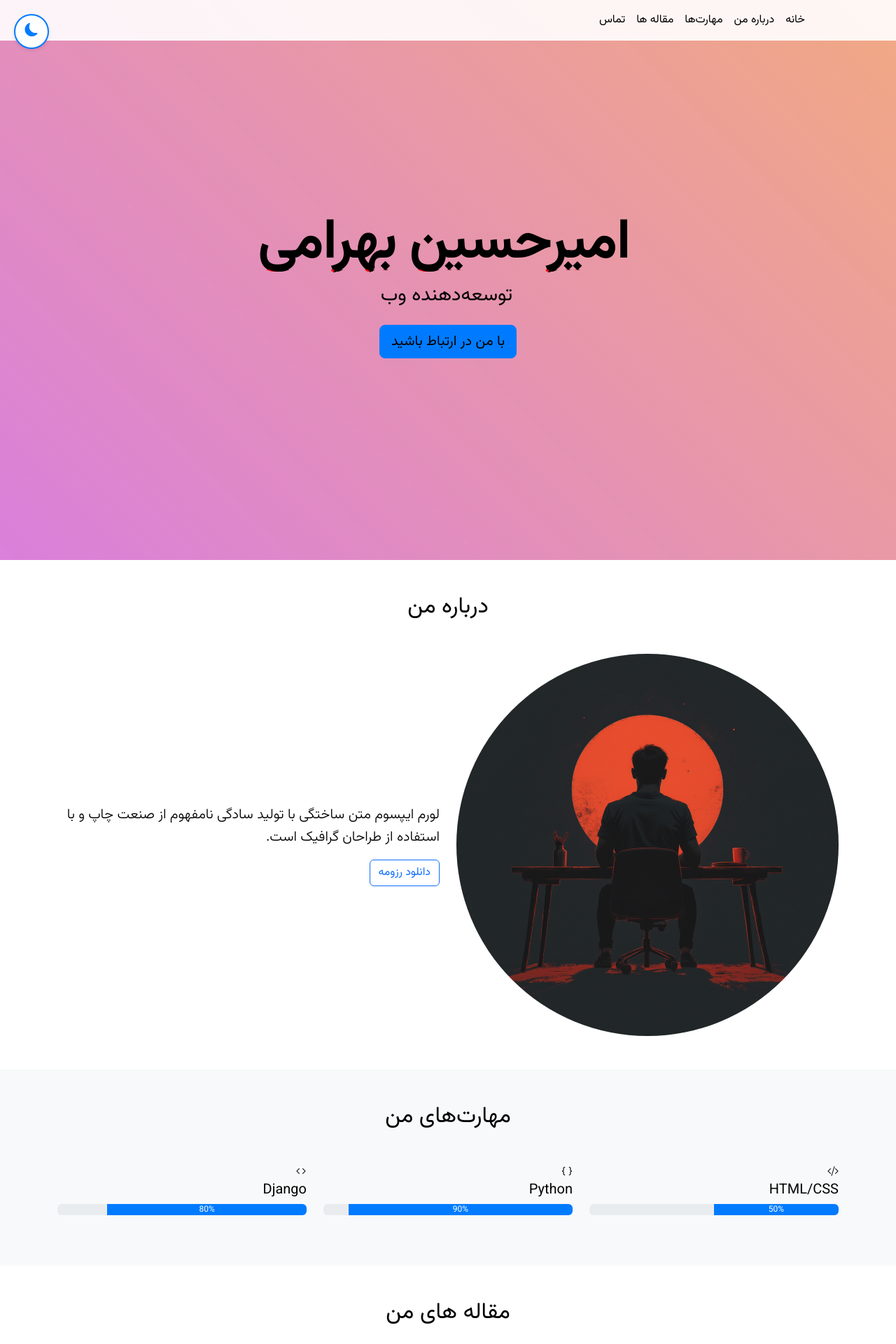
After one commit to AmirHB3/AmirHB, a PHP site: page /index.php in a window 1280 px wide. The commit adds this page. Shown: the top 1920 px of the page at 70% size. Run offline with PHP 8.4, Linux system fonts and the light colour scheme; some libraries are stand-ins or nearby versions.

Commit message:
convert files to php , add blog page and other things

```diff
--- a/assets/css/style.css
+++ b/assets/css/style.css
@@ -166,6 +166,7 @@ body.dark-mode .card {
 
 /* Button Styles */
 .btn-primary {
+    color: var(--text-color);
     background-color: var(--primary-color);
     border-color: var(--primary-color);
     transition: all 0.3s ease;
@@ -174,6 +175,15 @@ body.dark-mode .card {
 .btn-primary:hover {
     background-color: transparent;
     color: var(--primary-color);
+}
+
+.card .btn-primary{
+    margin: 0 auto;
+    display: block;
+    color: var(--text-color);
+    background-color: var(--primary-color);
+    border-color: var(--primary-color);
+    transition: all 0.3s ease;
 }
 
 /* Form Styles */
@@ -425,3 +435,55 @@ body.dark-mode #contact .btn-primary:hover {
 .custom-alert-content button:hover {
     background-color: #0056b3;
 }
+
+/* custom footer */
+#custom-footer {
+    transition: background-color 0.3s ease, color 0.3s ease;
+}
+
+#custom-footer.light-mode {
+    background-color: #f8f9fa;
+    color: #333;
+}
+
+#custom-footer.dark-mode {
+    background-color: #343a40;
+    color: #f8f9fa;
+}
+
+#custom-footer .social-icons a {
+    color: inherit;
+    transition: color 0.3s ease;
+}
+
+#custom-footer.light-mode .social-icons a:hover {
+    color: #007bff;
+}
+
+#custom-footer.dark-mode .social-icons a:hover {
+    color: #17a2b8;
+}
+
+.img-fluid {
+    display: block;
+    margin: auto;
+}
+
+/* custom scroll bar */
+::-webkit-scrollbar {
+    width: 5px;
+}
+::-webkit-scrollbar-track {
+    background: #f1f1f1;
+}
+::-webkit-scrollbar-thumb {
+    background: #888888;
+}
+::-webkit-scrollbar-thumb:hover {
+    background: #555;
+}
+
+.img-fluid .article-img {
+    display: block;
+    margin: auto;
+}
--- a/assets/js/script.js
+++ b/assets/js/script.js
@@ -3,12 +3,35 @@ document.addEventListener('DOMContentLoaded', function () {
     const darkModeToggle = document.getElementById('darkModeToggle');
     const body = document.body;
     const darkModeIcon = document.getElementById('darkModeIcon');
+    // custom footer light/dark
+    const footer = document.getElementById('custom-footer');
+
+    function setFooterMode(isDark) {
+        footer.classList.toggle('dark-mode', isDark);
+        footer.classList.toggle('light-mode', !isDark);
+    }
 
     function setDarkMode(isDark) {
         body.classList.toggle('dark-mode', isDark);
         darkModeIcon.className = isDark ? 'bi bi-sun-fill' : 'bi bi-moon-fill';
         localStorage.setItem('darkMode', isDark ? 'enabled' : 'disabled');
+
+        // Update navbar
+        const navbar = document.querySelector('.navbar');
+        if (navbar) {
+            navbar.classList.toggle('navbar-light', !isDark);
+            navbar.classList.toggle('navbar-dark', isDark);
+            navbar.classList.toggle('bg-light', !isDark);
+            navbar.classList.toggle('bg-dark', isDark);
+        }
+
+        // Update cards
+        document.querySelectorAll('.card').forEach(card => {
+            card.classList.toggle('bg-dark', isDark);
+            card.classList.toggle('text-white', isDark);
+        });
     }
+
 
     const savedDarkMode = localStorage.getItem('darkMode');
     const prefersDarkScheme = window.matchMedia('(prefers-color-scheme: dark)');
@@ -23,6 +46,15 @@ document.addEventListener('DOMContentLoaded', function () {
     const navbar = document.querySelector('.navbar');
     window.addEventListener('scroll', () => {
         navbar.classList.toggle('navbar-scrolled', window.scrollY > 50);
+    });
+
+    // Initial setting
+    setFooterMode(body.classList.contains('dark-mode'));
+
+    // Update footer when dark mode changes
+    darkModeToggle.addEventListener('click', () => {
+        const isDark = body.classList.contains('dark-mode');
+        setFooterMode(isDark);
     });
 
     // Smooth scrolling
@@ -63,7 +95,7 @@ document.addEventListener('DOMContentLoaded', function () {
             Swal.fire({
                 icon: 'success',
                 title: 'پیام شما ارسال شد!',
-                text: 'به زودی با شما تماس خواهیم گرفت.',
+                text: 'به زودی با شما تماس خواهم گرفت.',
                 confirmButtonText: 'باشه',
                 confirmButtonColor: '#007bff',
                 background: '#f9f9f9',
--- /dev/null
+++ b/components/footer.php
@@ -0,0 +1,26 @@
+<!-- Footer -->
+<footer id="custom-footer" class="py-4">
+    <div class="container text-center">
+        <p>&copy; 2024 تمامی حقوق محفوظ است.</p>
+        <div class="social-icons mt-3">
+            <a href="#" class="mx-2"><i class="bi bi-linkedin"></i></a>
+            <a href="#" class="mx-2"><i class="bi bi-github"></i></a>
+            <a href="#" class="mx-2"><i class="bi bi-telegram"></i></a>
+            <a href="#" class="mx-2"><i class="bi bi-instagram"></i></a>
+        </div>
+    </div>
+</footer>
+
+<!-- custom alert -->
+<div id="custom-alert" class="custom-alert hidden">
+    <div class="custom-alert-content">
+        <h3>پیام شما ارسال شد!</h3>
+        <p>به زودی با شما تماس خواهم گرفت.</p>
+        <button id="alert-ok-btn">باشه</button>
+    </div>
+</div>
+
+<!-- script -->
+<script src="https://cdn.jsdelivr.net/npm/bootstrap@5.3.0/dist/js/bootstrap.bundle.min.js"></script>
+<script src="https://cdn.jsdelivr.net/npm/sweetalert2@11"></script>
+<script src="assets/js/script.js"></script>
--- /dev/null
+++ b/components/header.php
@@ -0,0 +1,29 @@
+<!DOCTYPE html>
+<html lang="fa" dir="rtl">
+    <head>
+        <meta charset="UTF-8">
+        <meta name="viewport" content="width=device-width, initial-scale=1.0">
+        <title>AmirHB</title>
+        <!-- Styles and Fonts -->
+        <link href="https://cdn.jsdelivr.net/npm/bootstrap@5.3.0/dist/css/bootstrap.min.css" rel="stylesheet">
+        <link rel="stylesheet" href="https://cdn.jsdelivr.net/npm/bootstrap-icons@1.10.5/font/bootstrap-icons.css">
+        <link href="https://fonts.googleapis.com/css2?family=Vazirmatn:wght@300;400;700&display=swap" rel="stylesheet">
+        <link rel="stylesheet" href="https://cdn.jsdelivr.net/npm/sweetalert2@11/dist/sweetalert2.min.css">
+        <link rel="stylesheet" href="assets/css/style.css">
+    </head>
+    <body>
+        <!-- Animated Background -->
+        <div class="animated-background"></div>
+
+        <!-- Header Section -->
+        <header id="home" class="vh-100 d-flex align-items-center">
+            <div class="container text-center">
+                <div class="title-container">
+                    <h1 id="animated-title" class="display-1 mb-3 animated-text glitch">امیرحسین بهرامی</h1>
+                </div>
+                <h2 class="h3 mb-4 animated-text">توسعه‌دهنده وب</h2>
+                <a href="#contact" class="btn btn-primary btn-lg">با من در ارتباط باشید</a>
+            </div>
+        </header>
+
+        <main>
--- /dev/null
+++ b/components/navbar.php
@@ -0,0 +1,35 @@
+<!-- Navbar -->
+<nav class="navbar navbar-expand-lg navbar-light fixed-top">
+            <div class="container">
+                <button class="navbar-toggler" type="button" data-bs-toggle="collapse" data-bs-target="#navbarNav" aria-controls="navbarNav" aria-expanded="false" aria-label="Toggle navigation">
+                    <div class="hamburger-icon">
+                        <span></span>
+                        <span></span>
+                        <span></span>
+                    </div>
+                </button>
+                <div class="collapse navbar-collapse" id="navbarNav">
+                    <ul class="navbar-nav ms-auto">
+                        <li class="nav-item">
+                            <a class="nav-link" href="#home">خانه</a>
+                        </li>
+                        <li class="nav-item">
+                            <a class="nav-link" href="#about">درباره من</a>
+                        </li>
+                        <li class="nav-item">
+                            <a class="nav-link" href="#skills">مهارت‌ها</a>
+                        </li>
+                        <li class="nav-item">
+                            <a class="nav-link" href="#projects">مقاله ها</a>
+                        </li>
+                        <li class="nav-item">
+                            <a class="nav-link" href="#contact">تماس</a>
+                        </li>
+                    </ul>
+                </div>
+                <button id="darkModeToggle" class="btn" aria-label="تغییر حالت تاریک/روشن">
+                    <i id="darkModeIcon" class="bi bi-moon-fill"></i>
+                </button>
+            </div>
+        </nav>
+        <main>
--- /dev/null
+++ b/index.php
@@ -0,0 +1,124 @@
+<?php
+include 'components/header.php';
+include 'components/navbar.php';
+?>
+
+<!-- About Section -->
+<section id="about" class="py-5 fade-in">
+                <div class="container">
+                    <h2 class="text-center mb-5">درباره من</h2>
+                    <div class="row align-items-center">
+                        <div class="col-md-6 mb-4 mb-md-0">
+                            <img src="assets/img/programmer.png" alt="تصویر من" class="img-fluid rounded-circle mx-auto d-block profile-img">
+                        </div>
+                        <div class="col-md-6">
+                            <p class="lead">لورم ایپسوم متن ساختگی با تولید سادگی نامفهوم از صنعت چاپ و با استفاده از طراحان گرافیک است.</p>
+                            <a href="#" class="btn btn-outline-primary">دانلود رزومه</a>
+                        </div>
+                    </div>
+                </div>
+            </section>
+
+<!-- Skills Section -->
+<section id="skills" class="py-5 bg-light fade-in">
+                <div class="container">
+                    <h2 class="text-center mb-5">مهارت‌های من</h2>
+                    <div class="row">
+                        <div class="col-md-6 col-lg-4 mb-4">
+                            <div class="skill-card">
+                                <i class="bi bi-code-slash skill-icon"></i>
+                                <h3 class="h5">HTML/CSS</h3>
+                                <div class="progress">
+                                    <div class="progress-bar" role="progressbar" style="width: 50%;" aria-valuenow="50" aria-valuemin="0" aria-valuemax="100">50%</div>
+                                </div>
+                            </div>
+                        </div>
+                        <div class="col-md-6 col-lg-4 mb-4">
+                            <div class="skill-card">
+                                <i class="bi bi-braces skill-icon"></i>
+                                <h3 class="h5">Python</h3>
+                                <div class="progress">
+                                    <div class="progress-bar" role="progressbar" style="width: 90%;" aria-valuenow="90" aria-valuemin="0" aria-valuemax="100">90%</div>
+                                </div>
+                            </div>
+                        </div>
+                        <div class="col-md-6 col-lg-4 mb-4">
+                            <div class="skill-card">
+                                <i class="bi bi-code skill-icon"></i>
+                                <h3 class="h5">Django</h3>
+                                <div class="progress">
+                                    <div class="progress-bar" role="progressbar" style="width: 80%;" aria-valuenow="80" aria-valuemin="0" aria-valuemax="100">80%</div>
+                                </div>
+                            </div>
+                        </div>
+                    </div>
+                </div>
+            </section>
+
+<!-- Articles Section -->
+<section id="projects" class="py-5 fade-in">
+                <div class="container">
+                    <h2 class="text-center mb-5">مقاله های من</h2>
+                    <div class="row">
+                        <div class="col-md-6 col-lg-4 mb-4">
+                            <div class="card project-card">
+                                <img src="https://via.placeholder.com/300x200" class="card-img-top" alt="تصویر مقاله">
+                                <div class="card-body">
+                                    <h3 class="card-title h5">نام مقاله ۱</h3>
+                                    <p class="card-text">توضیح مختصری درباره مقاله.</p>
+                                    <a href="components/ArticlePage.php" class="btn btn-primary">مشاهده مقاله</a>
+                                </div>
+                            </div>
+                        </div>
+                        <div class="col-md-6 col-lg-4 mb-4">
+                            <div class="card project-card">
+                                <img src="https://via.placeholder.com/300x200" class="card-img-top" alt="تصویر مقاله">
+                                <div class="card-body">
+                                    <h3 class="card-title h5">نام مقاله ۲</h3>
+                                    <p class="card-text">توضیح مختصری درباره مقاله.</p>
+                                    <a href="components/ArticlePage.php" class="btn btn-primary">مشاهده مقاله</a>
+                                </div>
+                            </div>
+                        </div>
+                        <div class="col-md-6 col-lg-4 mb-4">
+                            <div class="card project-card">
+                                <img src="https://via.placeholder.com/300x200" class="card-img-top" alt="تصویر مقاله">
+                                <div class="card-body">
+                                    <h3 class="card-title h5">نام مقاله ۳</h3>
+                                    <p class="card-text">توضیح مختصری درباره مقاله.</p>
+                                    <a href="components/ArticlePage.php" class="btn btn-primary">مشاهده مقاله</a>
+                                </div>
+                            </div>
+                        </div>
+                    </div>
+                </div>
+            </section>
+
+<!-- Contact Section -->
+<section id="contact" class="py-5 bg-light fade-in">
+                <div class="container">
+                    <h2 class="text-center mb-5">ارتباط با من</h2>
+                    <div class="row justify-content-center">
+                        <div class="col-md-8">
+                            <form id="contact-form">
+                                <div class="mb-3">
+                                    <input type="text" class="form-control" id="name" placeholder="نام شما" required>
+                                </div>
+                                <div class="mb-3">
+                                    <input type="email" class="form-control" id="email" placeholder="ایمیل شما" required>
+                                </div>
+                                <div class="mb-3">
+                                    <textarea class="form-control" id="message" rows="5" placeholder="پیام شما" required></textarea>
+                                </div>
+                                <div class="text-center">
+                                    <button type="submit" class="btn btn-primary btn-lg">ارسال</button>
+                                </div>
+                            </form>
+                        </div>
+                    </div>
+                </div>
+            </section>
+
+<?php
+include 'components/footer.php';
+?>
```
Also changed, not shown: components/ArticlePage.php (added, +36 -0 lines), components/Customfooter.php (added, +16 -0 lines), components/Customheader.php (added, +18 -0 lines), components/Customnavbar.php (added, +29 -0 lines), assets/img/programmer.png (added).
